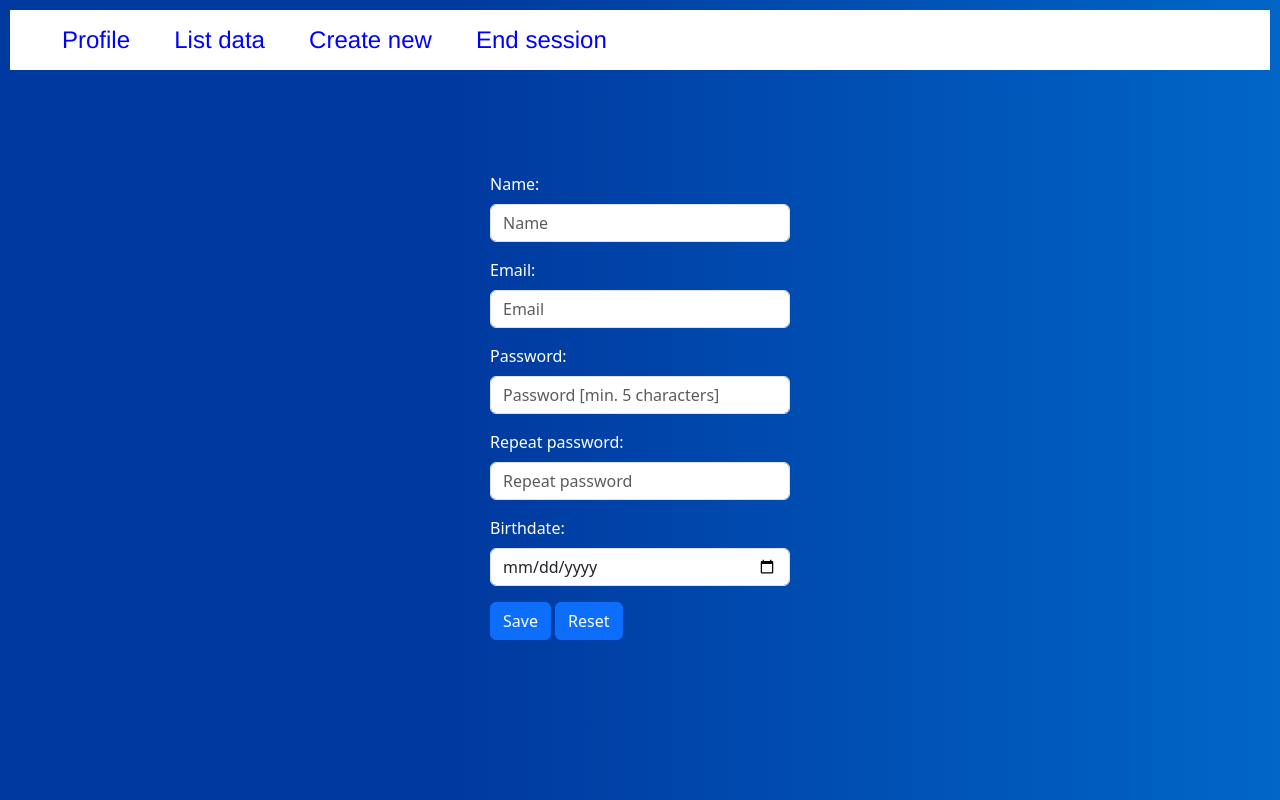
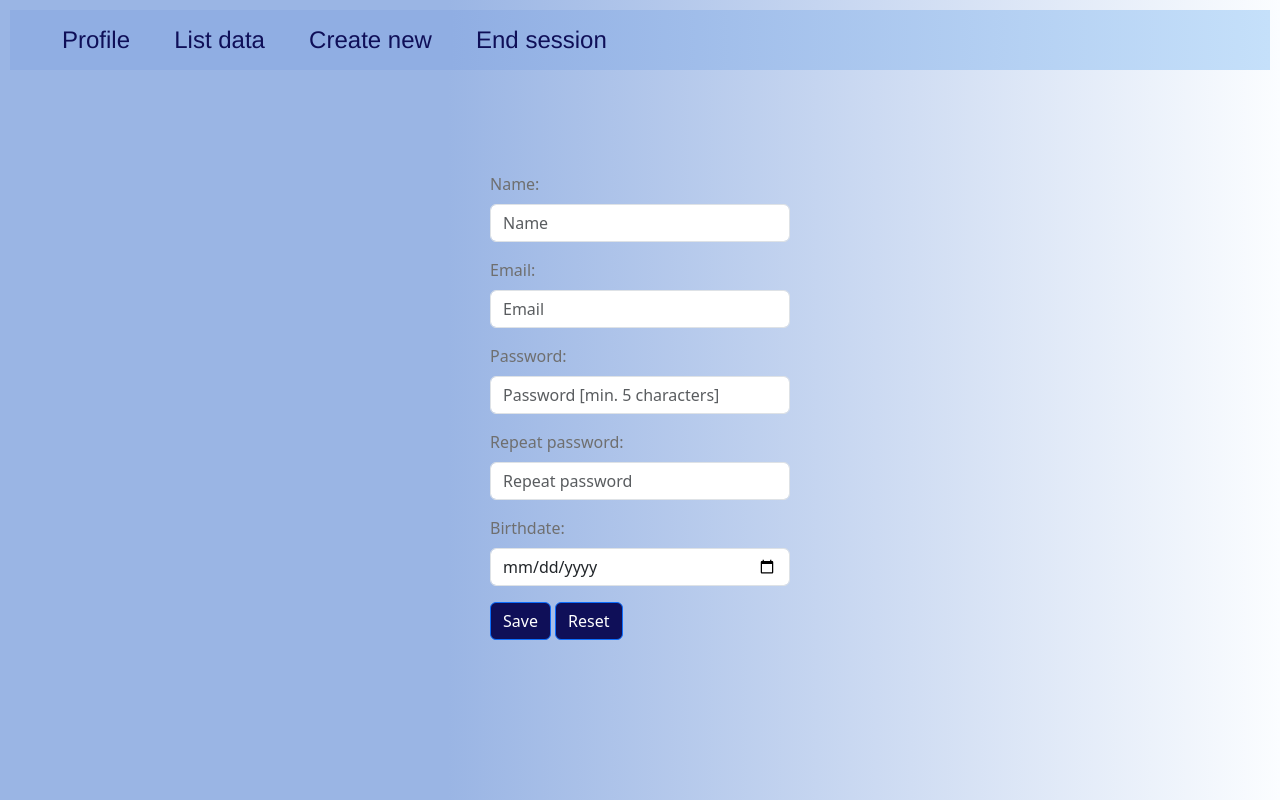
Before and after one commit to lorenaaseabra/ProjectWebDevelopment, a PHP site: page /Project_Ofc/createNew.php in a window 1280 px wide. Run offline with PHP 8.4, Linux system fonts and the light colour scheme.

Commit message:
update estilização

```diff
--- a/Project_Ofc/createNew.php
+++ b/Project_Ofc/createNew.php
@@ -63,8 +63,8 @@ if($_SERVER["REQUEST_METHOD"] == "POST") {
     <meta name="description" content="">
     <meta name="author" content="">
     <link href="https://cdn.jsdelivr.net/npm/bootstrap@5.3.0-alpha3/dist/css/bootstrap.min.css" rel="stylesheet" integrity="sha384-KK94CHFLLe+nY2dmCWGMq91rCGa5gtU4mk92HdvYe+M/SXH301p5ILy+dN9+nJOZ" crossorigin="anonymous">
-    <link rel="stylesheet" href="style.css">
-    <link href="read.css" rel="stylesheet">
+    <link rel="stylesheet" href="style2.css">
+    <link href="read2.css" rel="stylesheet">
 
     <title>Register</title>
   </head>
--- a/Project_Ofc/profile.php
+++ b/Project_Ofc/profile.php
@@ -19,8 +19,8 @@ $result = mysqli_query($conn, $query);
     <meta http-equiv="content-type" content="text/html; charset=UTF-8">
     <meta name="viewport" content="width=device-width, initial-scale=1, shrink-to-fit=no">
     <link href="https://cdn.jsdelivr.net/npm/bootstrap@5.3.0-alpha3/dist/css/bootstrap.min.css" rel="stylesheet" integrity="sha384-KK94CHFLLe+nY2dmCWGMq91rCGa5gtU4mk92HdvYe+M/SXH301p5ILy+dN9+nJOZ" crossorigin="anonymous">
-    <link href="read.css" rel="stylesheet">
-    <link href="style.css" rel="stylesheet">
+    <link href="read2.css" rel="stylesheet">
+    <link href="style2.css" rel="stylesheet">
 
     <title>User Profile</title>
   </head>
@@ -47,7 +47,7 @@ $result = mysqli_query($conn, $query);
           <p><b>Member number: </b><?PHP echo $row ["memberNumber"]?></p>
           <p><b>Password: </b><?PHP echo $row ["password"]?></p>
           <p><b>Birthdate: </b><?PHP echo $row ["birthdate"]?></p>
-          <a href="update.php?memberNumber=<?PHP echo $row ["memberNumber"]?>">Update</a>
+          <button class="btn-primary"><a href="update.php?memberNumber=<?PHP echo $row ["memberNumber"]?>">Update</a></button>
         <?php } ?>
       </div>
     </main>
--- a/Project_Ofc/read.php
+++ b/Project_Ofc/read.php
@@ -22,8 +22,8 @@ if(isset ($_POST['pesquisa'])) {
     <meta http-equiv="content-type" content="text/html; charset=UTF-8">
     <meta name="viewport" content="width=device-width, initial-scale=1, shrink-to-fit=no">
     <link href="https://cdn.jsdelivr.net/npm/bootstrap@5.3.0-alpha3/dist/css/bootstrap.min.css" rel="stylesheet" integrity="sha384-KK94CHFLLe+nY2dmCWGMq91rCGa5gtU4mk92HdvYe+M/SXH301p5ILy+dN9+nJOZ" crossorigin="anonymous">
-    <link href="read.css" rel="stylesheet">
-    <link href="style.css" rel="stylesheet">
+    <link href="read2.css" rel="stylesheet">
+    <link href="style2.css" rel="stylesheet">
 
     <title>List</title>
   </head>
--- /dev/null
+++ b/Project_Ofc/read2.css
@@ -0,0 +1,33 @@
+table {
+    width: 20%;
+    color: rgb(15, 15, 88);
+}
+
+td {
+    color: rgb(15, 15, 88);
+    width: 10%;
+}
+
+.forms {
+    padding-left: 1150px;
+    display: inline-block;
+}
+
+nav {
+    color: rgb(15, 15, 88);
+    background: linear-gradient(90deg, rgb(144, 174, 227) 35%, rgb(197, 224, 250) 100%);
+}
+
+ul a {
+    color: rgb(15, 15, 88);
+    font-family: 'Franklin Gothic Medium', 'Arial Narrow', Arial, sans-serif;
+    text-decoration: none;
+    display: inline-block;
+    font-size: x-large;
+    line-height: 2.5;
+    margin: 0 20px;
+}
+
+ul a:hover {
+    color: rgb(24, 24, 130);
+}
--- a/Project_Ofc/register.php
+++ b/Project_Ofc/register.php
@@ -67,8 +67,8 @@ if($_SERVER["REQUEST_METHOD"] == "POST") {
     <meta http-equiv="content-type" content="text/html; charset=UTF-8">
     <meta name="viewport" content="width=device-width, initial-scale=1, shrink-to-fit=no">
     <link href="https://cdn.jsdelivr.net/npm/bootstrap@5.3.0-alpha3/dist/css/bootstrap.min.css" rel="stylesheet" integrity="sha384-KK94CHFLLe+nY2dmCWGMq91rCGa5gtU4mk92HdvYe+M/SXH301p5ILy+dN9+nJOZ" crossorigin="anonymous">
-    <link rel="stylesheet" href="style.css">
-    <link href="read.css" rel="stylesheet">
+    <link rel="stylesheet" href="style2.css">
+    <link href="read2.css" rel="stylesheet">
 
     <title>Register</title>
   </head>
--- /dev/null
+++ b/Project_Ofc/style2.css
@@ -0,0 +1,48 @@
+body {
+    margin-left: 10px;
+    margin-right: 10px;
+    margin-top: 10px;
+    background: white;
+    background: linear-gradient(90deg, rgb(154, 181, 228) 35%, rgb(251, 253, 255) 100%);
+    color: rgb(15, 15, 88);
+}
+
+button:hover {
+    opacity: 2.0;
+}
+
+a {
+    color: white;
+}
+
+a:hover {
+    color: rgb(15, 15, 88);
+}
+
+.container {
+    display: flex;
+    justify-content: center;
+    align-items: center;
+    height: 80vh;
+}
+
+.form-control {
+    width: 300px;
+}
+
+.mb-3 {
+    color: rgb(111, 111, 111);
+}
+
+.loginmsg {
+    color: rgb(15, 15, 88);
+}
+
+.btn-primary {
+    background-color: rgb(15, 15, 88);
+}
+
+.form-control:focus {
+    box-shadow: none;
+    border-color: #ced4da;
+}
--- a/Project_Ofc/update.php
+++ b/Project_Ofc/update.php
@@ -72,8 +72,8 @@ $row = mysqli_fetch_assoc ($result);
     <meta http-equiv="content-type" content="text/html; charset=UTF-8">
     <meta name="viewport" content="width=device-width, initial-scale=1, shrink-to-fit=no">
     <link href="https://cdn.jsdelivr.net/npm/bootstrap@5.3.0-alpha3/dist/css/bootstrap.min.css" rel="stylesheet" integrity="sha384-KK94CHFLLe+nY2dmCWGMq91rCGa5gtU4mk92HdvYe+M/SXH301p5ILy+dN9+nJOZ" crossorigin="anonymous">
-    <link href="style.css" rel="stylesheet">
-    <link href="read.css" rel="stylesheet">
+    <link href="style2.css" rel="stylesheet">
+    <link href="read2.css" rel="stylesheet">
 
     <title>Alter data</title>
   </head>
```
Also changed, not shown: Project_Ofc/loginAuthentication.php (+13 -6 lines).
